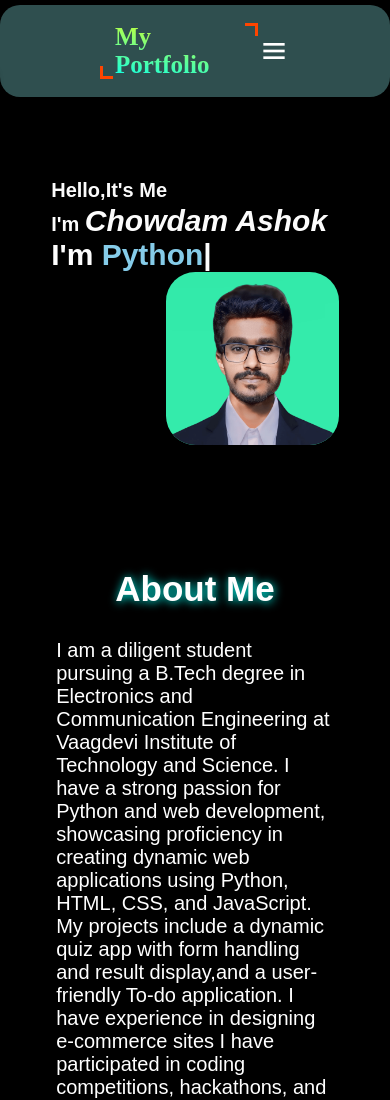
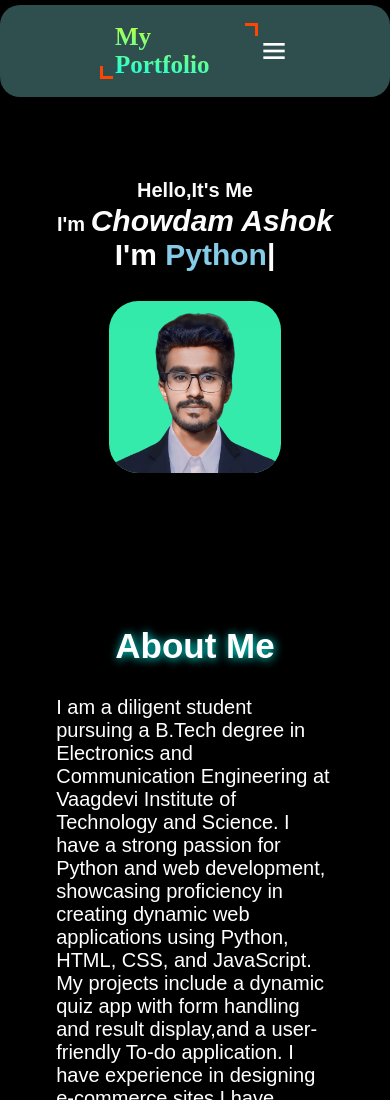
Before and after one commit to ChowdamAshok/my-portfolio, a plain HTML site: page index.html in a window 390 px wide. Shown: the top 1100 px of the page. Drawn offline with nearby package versions, Linux system fonts and the light colour scheme.

Commit message:
styles.css

```diff
--- a/styles.css
+++ b/styles.css
@@ -178,6 +178,7 @@ section {
 
     .left, .right {
       width: 100%;
+      text-align: center;
     }
 
     .left {
@@ -186,6 +187,7 @@ section {
 
     .right img {
       max-width: 100%;
+      margin: 10%;
     }
   }
 
```
